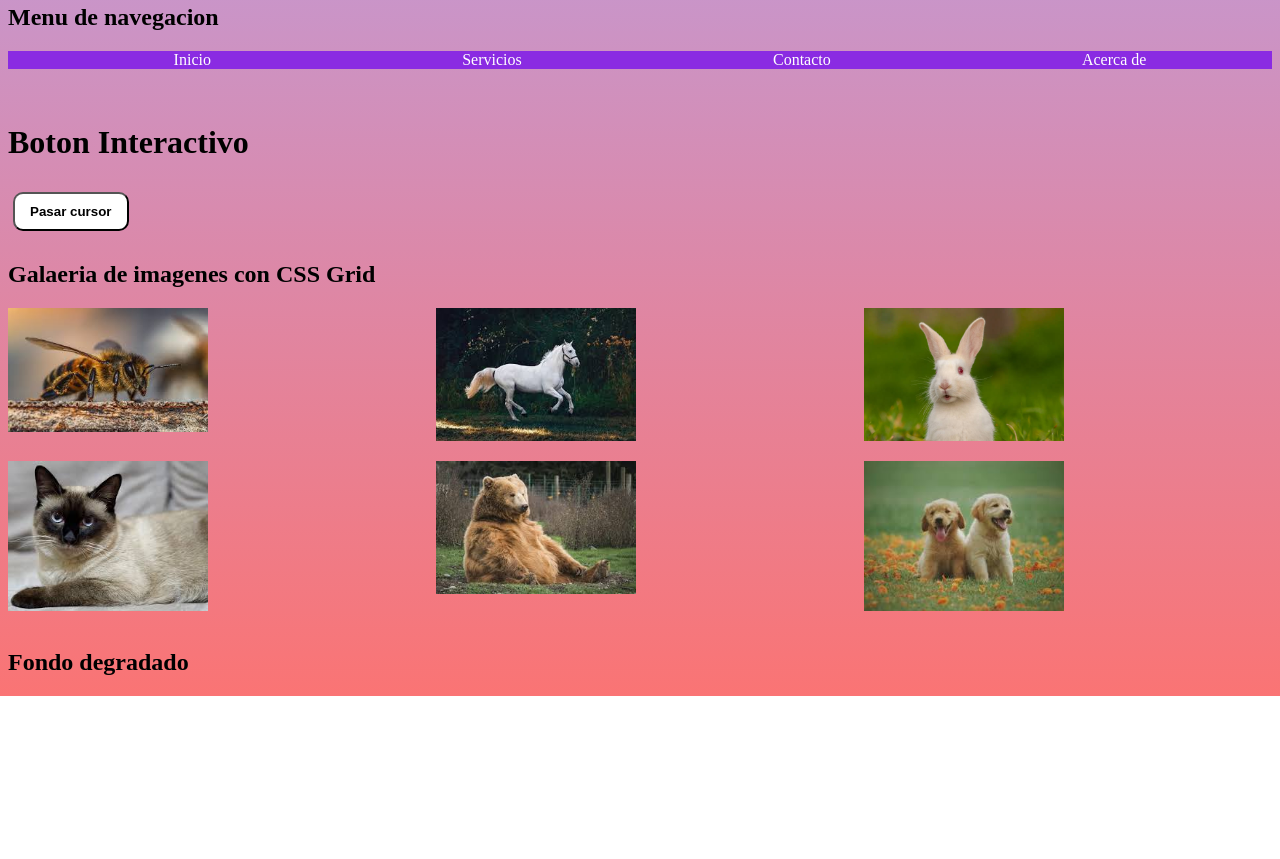
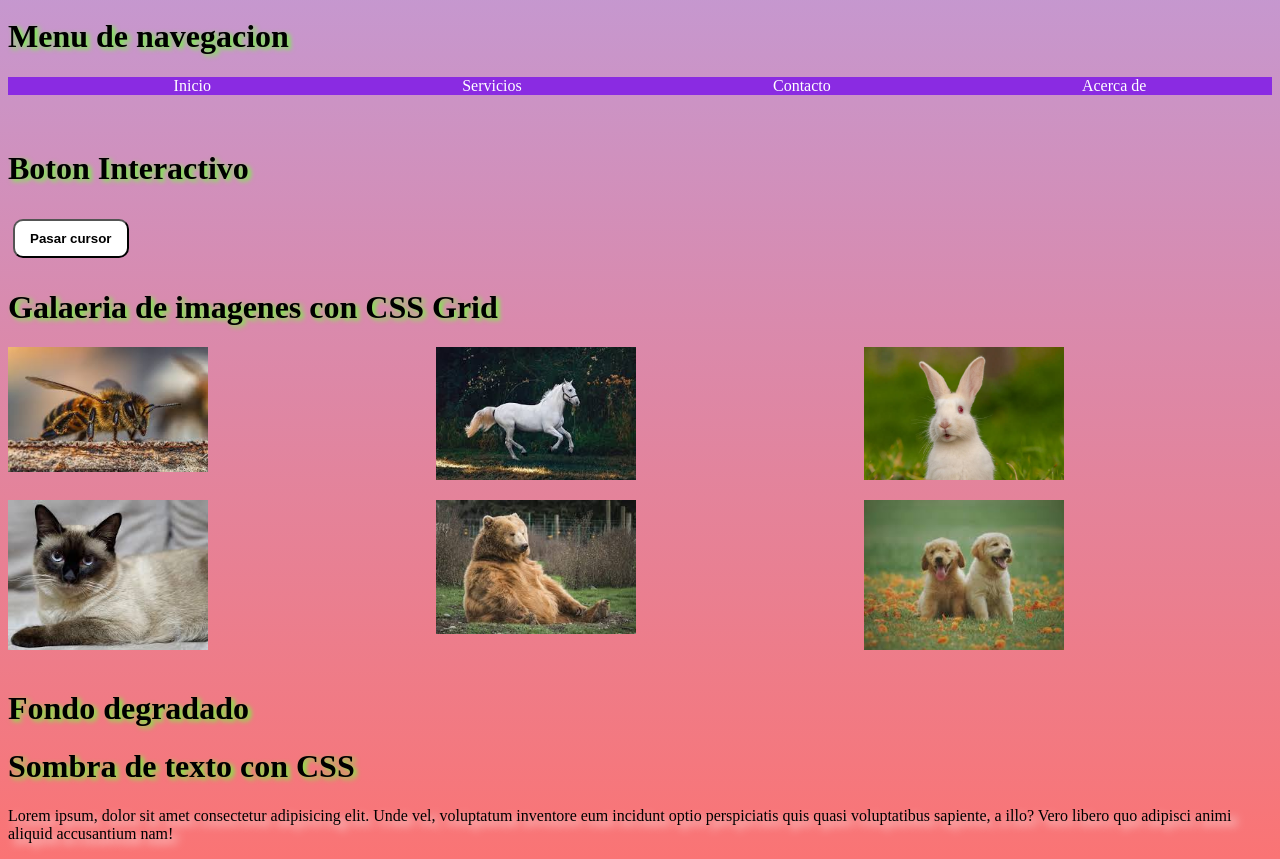
Before and after one commit to Manuel-O-12/Practicas_Programacion_web, a plain HTML site: page CSS_Practicas/index.html in a window 1280 px wide. Shown: the part 456-1315 px from the top of the page. Before the commit the page ends 1152 px from the top, so only its background shows below. Drawn offline with Linux system fonts and the light colour scheme.

Commit message:
CSS: Texto con sombra

```diff
--- a/CSS_Practicas/assets/style.css
+++ b/CSS_Practicas/assets/style.css
@@ -75,3 +75,11 @@ body {
     height: auto;
     background-image: linear-gradient(to bottom, rgb(170, 170, 255),rgb(250, 116, 116));
 }
+
+h1{
+    text-shadow: 3px 2px  5px rgb(110, 253, 58);
+}
+
+.p5 {
+    text-shadow: 6px 5px 8px rgb(255, 255, 255);
+}
--- a/CSS_Practicas/index.html
+++ b/CSS_Practicas/index.html
@@ -8,7 +8,7 @@
 </head>
 <body>
 
-    <h2>Practica de colores de fondo</h2>
+    <h1>Practica de colores de fondo</h1>
 
     <p class="p1">
         Lorem ipsum dolor, sit amet consectetur adipisicing elit. Sunt voluptatum dolorem animi, <br>
@@ -38,7 +38,7 @@
 
     <br>
 
-    <h2>Menu de navegacion</h2>
+    <h1>Menu de navegacion</h1>
 
     <ul>
         <li>
@@ -63,7 +63,7 @@
 
     <br>
 
-    <h2>Galaeria de imagenes con CSS Grid</h2>
+    <h1>Galaeria de imagenes con CSS Grid</h1>
 
     <div class="galeria">
 
@@ -83,9 +83,13 @@
 
     <br>
 
-    <h2>Fondo degradado</h2>
+    <h1>Fondo degradado</h1>
 
+    <h1>Sombra de texto con CSS</h1>
 
+    <p class="p5">
+        Lorem ipsum, dolor sit amet consectetur adipisicing elit. Unde vel, voluptatum inventore eum incidunt optio perspiciatis quis quasi voluptatibus sapiente, a illo? Vero libero quo adipisci animi aliquid accusantium nam!
+    </p>
 
 </body>
 </html>
```
